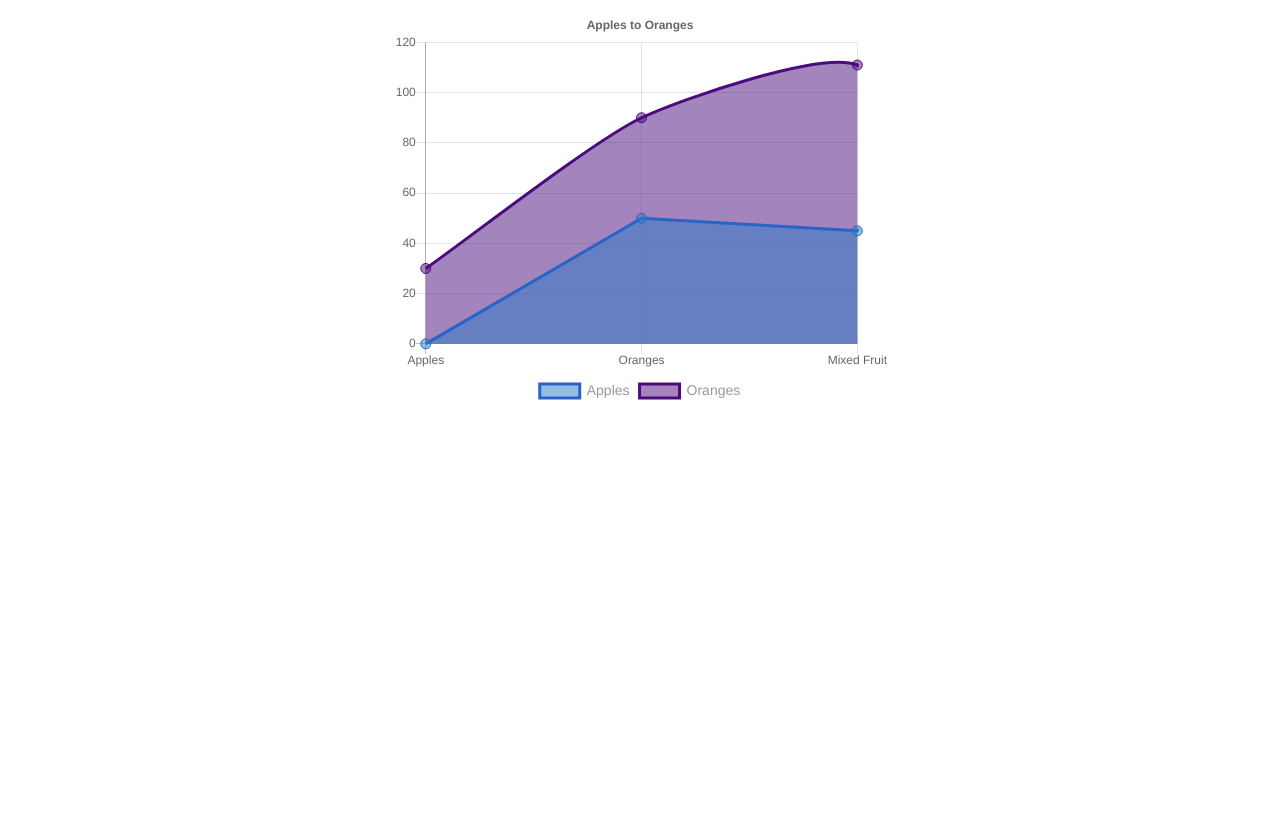
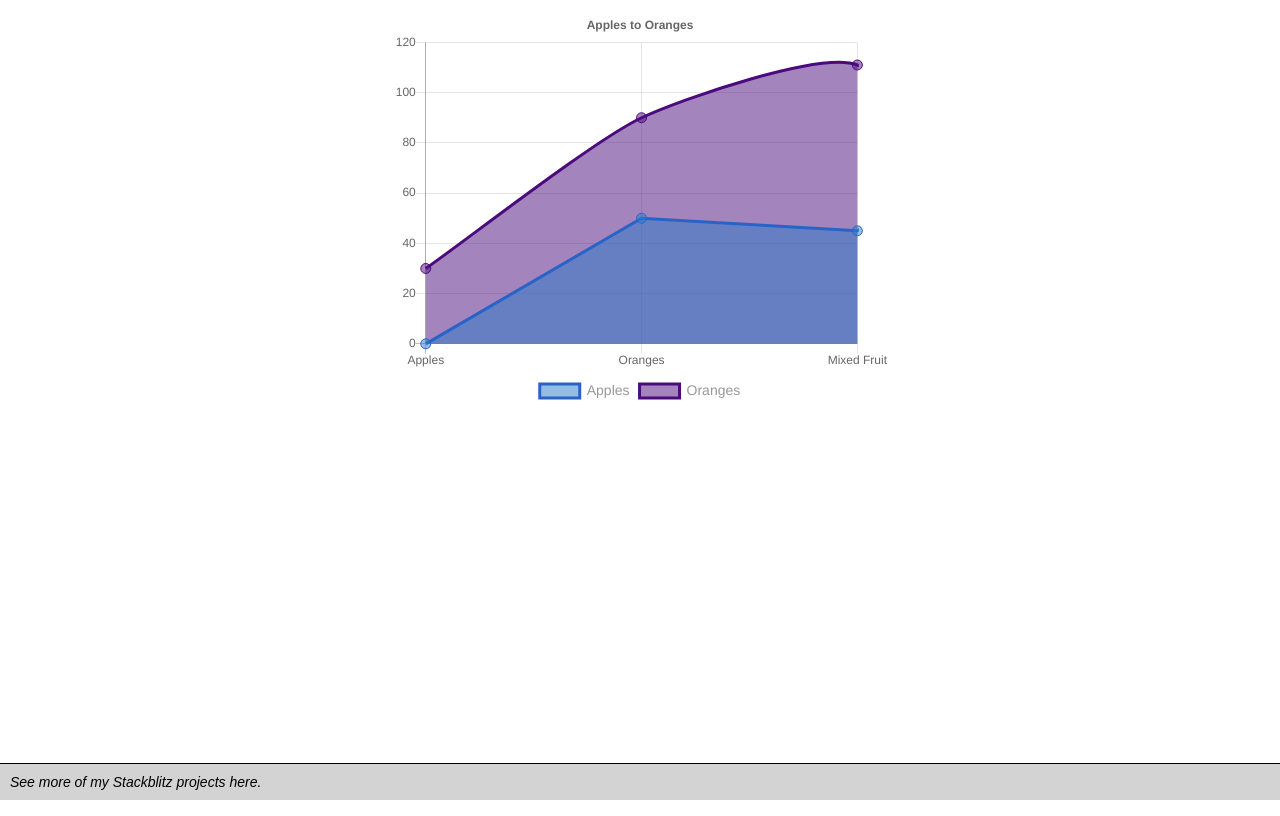
Before and after one commit to eastcoastdeveloper/ChartJS-Double-Line-Chart, an Angular app: page / in a window 1280 px wide. Built offline with nearby package versions, Linux system fonts and the light colour scheme.

Commit message:
3 files modified

```diff
--- a/src/app/app.component.html
+++ b/src/app/app.component.html
@@ -1,3 +1,7 @@
 <div>
-  <canvas id="areaChart"></canvas>
+	<canvas id="areaChart"></canvas>
 </div>
+
+<div class="dashboard-link">
+	<a href="https://stackblitz.com/@eastcoastdeveloper" target="_blank">See more of my Stackblitz projects here.</a>
+</div>
--- a/src/app/app.component.scss
+++ b/src/app/app.component.scss
@@ -1,5 +1,25 @@
-div {
+
+div:not(.dashboard-link) {
   max-width: 500px;
   height: 400px;
   margin: 0 auto;
 }
+
+.dashboard-link {
+  font: normal 14px sans-serif;
+  position: fixed;
+  bottom: 0;
+  left: 0;
+  width: 100%;
+  background-color: lightgrey;
+  border-top: 1px solid black;
+  padding: 10px;
+  a {
+    text-decoration: none;
+    color: black;
+    font-style: italic;
+    &:hover {
+      color: red;
+    }
+  }
+}
--- a/src/styles.css
+++ b/src/styles.css
@@ -1 +1,3 @@
-/* Add application styles & imports to this file! */
+htmnl, body {
+  height: 100%;;
+}
```
